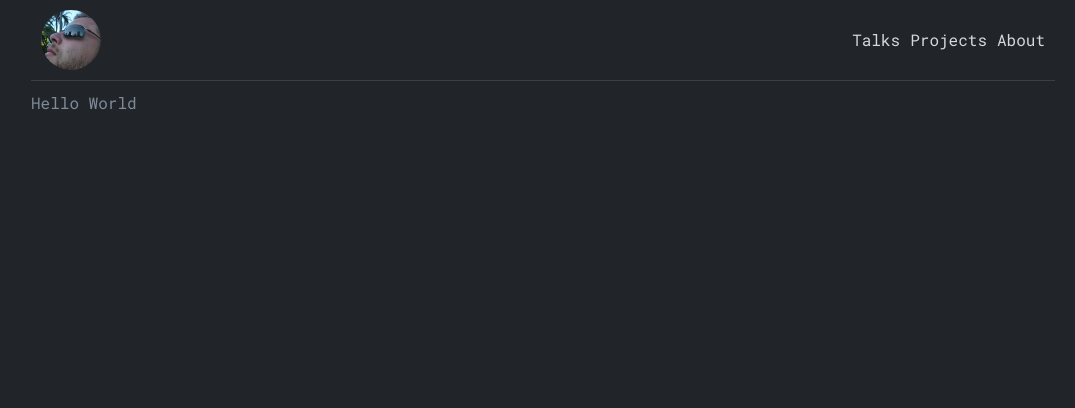
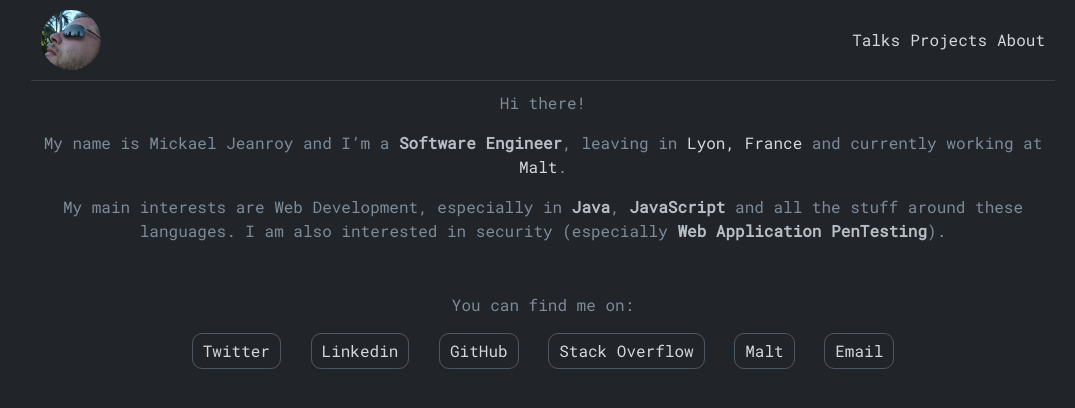
Before and after one commit to mjeanroy/mjeanroy.github.io, a Jekyll site: the page built from home/index.html, in a window 1280 px wide. Shown: the top 408 px of the page, without its empty margins (97-1172 px from the left). Built offline with Jekyll 4.4.1, drawn with Linux system fonts in a browser that asks for light colours.

Commit message:
Add homepage

```diff
--- a/_config.yml
+++ b/_config.yml
@@ -2,6 +2,7 @@ title: mjeanroy.dev
 author: Mickael Jeanroy
 description: mjeanroy.dev website
 url: https://mjeanroy.dev
+email: mickael.jeanroy@gmail.com
 baseurl: /
 markdown: kramdown
 
--- /dev/null
+++ b/_includes/contact.md
@@ -0,0 +1,8 @@
+You can find me on:
+
+- [Twitter](https://twitter.com/mickaeljeanroy)
+- [Linkedin](https://fr.linkedin.com/in/mickael-jeanroy-21b4664a)
+- [GitHub](https://github.com/mjeanroy)
+- [Stack Overflow](https://stackoverflow.com/users/1215828/mickael)
+- [Malt](https://www.malt.fr/profile/mickaeljeanroy)
+- [Email](mailto: {{ site.email }})
--- /dev/null
+++ b/_includes/me.md
@@ -0,0 +1,5 @@
+Hi there!
+
+My name is Mickael Jeanroy and I'm a **Software Engineer**, leaving in [Lyon, France](https://goo.gl/maps/mCdtA8dkCESd1gMAA) and currently working at [Malt](https://www.malt.com).
+
+My main interests are Web Development, especially in **Java**, **JavaScript** and all the stuff around these languages. I am also interested in security (especially **Web Application PenTesting**).
--- a/_sass/_colors.scss
+++ b/_sass/_colors.scss
@@ -2,3 +2,4 @@ $bgColor: #212529;
 $mainColor: lighten($bgColor, 40%);
 $linkColor: lighten($bgColor, 70%);
 $linkColorHover: darken($linkColor, 20%);
+$boldColor: lighten($mainColor, 20%);
--- a/_sass/about.scss
+++ b/_sass/about.scss
@@ -18,5 +18,9 @@
 
   > div {
     margin: 30px 0 0 0;
+
+    > div {
+      margin: 0 0 50px 0;
+    }
   }
 }
--- a/_sass/dark-mode.scss
+++ b/_sass/dark-mode.scss
@@ -14,4 +14,8 @@ body {
       color: $linkColorHover;
     }
   }
+
+  strong {
+    color: $boldColor;
+  }
 }
--- /dev/null
+++ b/_sass/home.scss
@@ -0,0 +1,28 @@
+.home {
+  .me, .contact {
+    text-align: center;
+    margin-bottom: 50px;
+  }
+
+  .contact {
+    ul {
+      margin: 0;
+      padding: 0;
+      list-style: none;
+
+      > li {
+        display: inline-block;
+        margin: 0;
+        padding: 0;
+
+        a {
+          display: inline-block;
+          border: 1px solid lighten($bgColor, 20%);
+          border-radius: 10px;
+          padding: 5px 10px;
+          margin: 0 10px;
+        }
+      }
+    }
+  }
+}
--- a/_sass/index.scss
+++ b/_sass/index.scss
@@ -4,6 +4,7 @@
 @import "header";
 
 // Pages
-@import "about";
+@import "home";
 @import "projects";
 @import "talks";
+@import "about";
--- /dev/null
+++ b/home/index.html
@@ -0,0 +1,18 @@
+---
+layout: default
+title: Home
+permalink: /
+---
+
+{% capture me %}
+  {% include me.md %}
+{% endcapture %}
+
+{% capture contact %}
+  {% include contact.md %}
+{% endcapture %}
+
+<div class="home">
+  <div class="me">{{ me | markdownify }}</div>
+  <div class="contact">{{ contact | markdownify }}</div>
+</div>
--- a/index.html
+++ /dev/null
@@ -1,5 +0,0 @@
----
-layout: default
----
-
-Hello World
```
Also changed, not shown: about/about.md (deleted, +0 -10 lines), about/index.html (+10 -3 lines).
